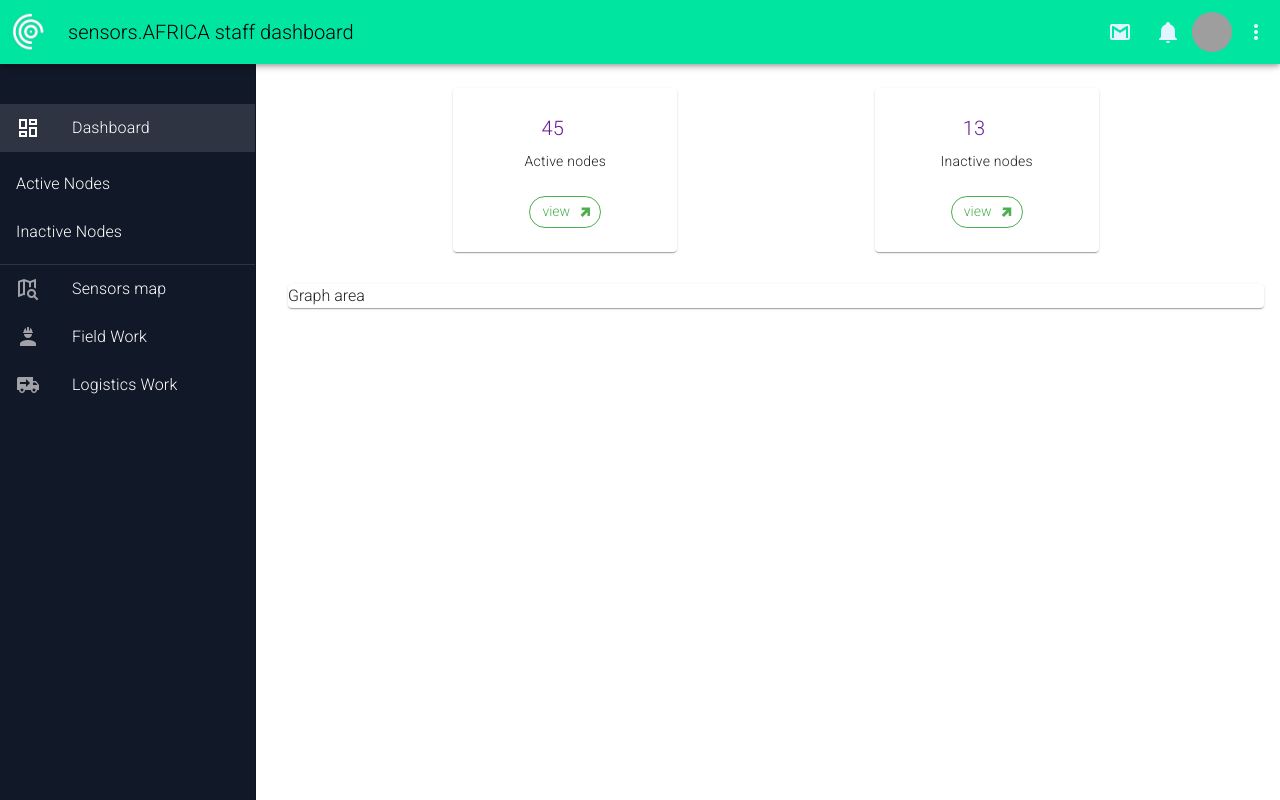
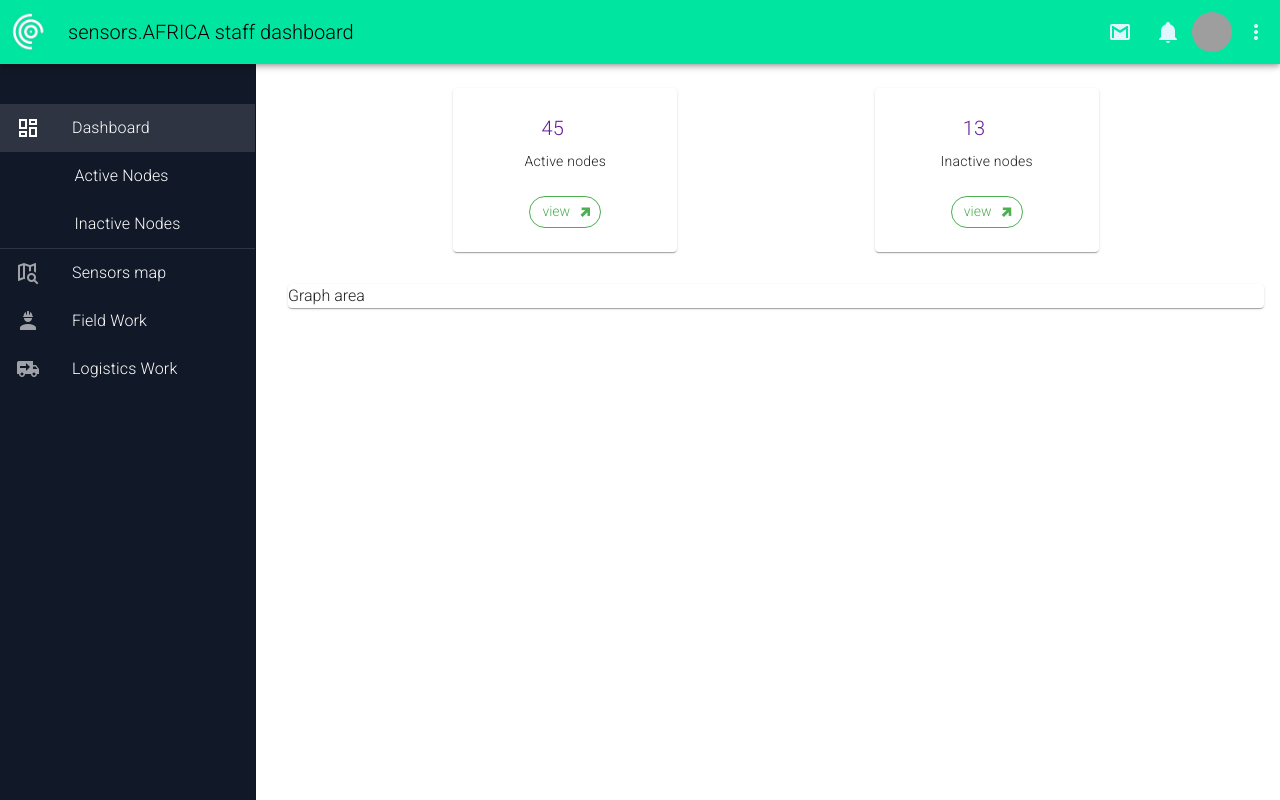
Before and after one commit to gideonmaina/sensors-admin-dashboard, a Vue app: page / in a window 1280 px wide. Built offline with nearby package versions, Linux system fonts and the light colour scheme; sample sign-in values are in the browser's storage; grey boxes are pictures that could not be loaded.

Commit message:
Style: Align submenu

```diff
--- a/src/views/HomeView.vue
+++ b/src/views/HomeView.vue
@@ -11,9 +11,13 @@ import MenuBar from "../components/Navigators/Header/MenuBar.vue";
       color="#111827"
       name="dashboard-menu"
       class="text-white"
+
     >
-      <v-list density="default" class="flex-column">
-        <v-list-item
+      <v-list  density="default" class="flex-column" >
+
+
+        <div class="dashboard-container">
+          <v-list-item
           prepend-icon="mdi-view-dashboard-outline"
           title="Dashboard"
           value="dashboard"
@@ -21,37 +25,40 @@ import MenuBar from "../components/Navigators/Header/MenuBar.vue";
           class="mt-8"
         >
         </v-list-item>
-
-        <v-list>
+        <div class="dashboard-items">
           <v-list-item
             title="Active Nodes"
-            value=""
+            value="activenodes"
             to="active-nodes"
+
           ></v-list-item>
           <v-list-item
             title="Inactive Nodes"
-            value=""
+            value="inactivenodes"
             to="inactive-nodes"
+
           ></v-list-item>
-        </v-list>
+
+        </div>
+        </div>
 
         <v-divider />
         <v-list-item
           prepend-icon="mdi-map-search-outline"
           title="Sensors map"
-          value=""
+          value="sensorsmap"
           to="/map"
         ></v-list-item>
         <v-list-item
           prepend-icon="mdi-account-hard-hat"
           title="Field Work"
-          value=""
+          value="fieldwork"
           to="/map"
         ></v-list-item>
         <v-list-item
           prepend-icon="mdi-truck-delivery"
           title="Logistics Work"
-          value=""
+          value="logistics"
         ></v-list-item>
       </v-list>
     </v-navigation-drawer>
@@ -65,3 +72,15 @@ import MenuBar from "../components/Navigators/Header/MenuBar.vue";
     </v-main>
   </v-app>
 </template>
+
+<style scoped>
+
+.dashboard-container{
+  display: flex;
+  flex-direction: column;
+}
+.dashboard-items{
+  align-self:center;
+  }
+
+</style>
```
